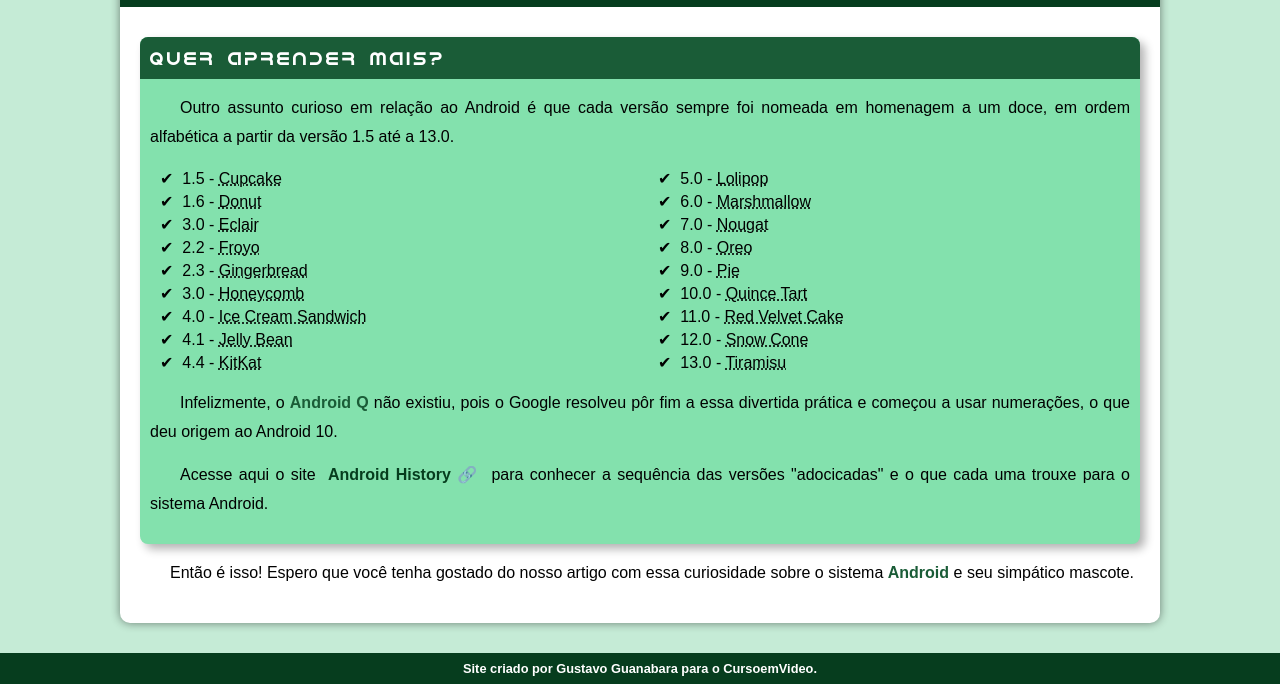
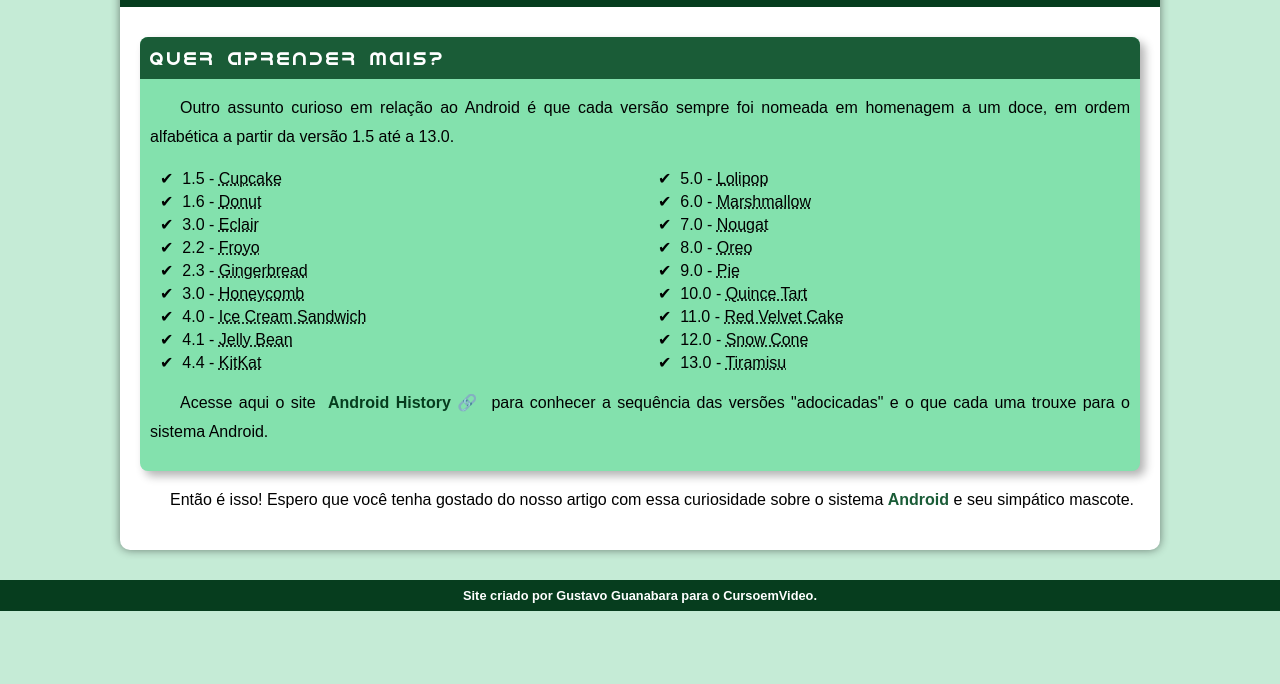
Before and after one commit to M4RC3LO75/projeto-android, a plain HTML site: page index.html in a window 1280 px wide. Shown: the part 2374-3058 px from the top of the page. After the commit the page ends 2985 px from the top, so only its background shows below. Drawn offline with Linux system fonts and the light colour scheme.

Commit message:
Update index.html

```diff
--- a/index.html
+++ b/index.html
@@ -100,9 +100,6 @@
                     <li>12.0 - <abbr title="Cone de Sorvete">Snow Cone</abbr></li>
                     <li>13.0 - <abbr title="Tiramisu">Tiramisu</abbr></li>
                 </ul>
-                <p>
-                    Infelizmente, o <strong>Android Q</strong> não existiu, pois o Google resolveu pôr fim a essa divertida prática e começou a usar numerações, o que deu origem ao Android 10.
-                </p>
 
                 <p>
                     Acesse aqui o site <a href="https://www.android.com/intl/pt-BR_br/what-is-android/" target="_blank" class="externo">Android History</a> para conhecer a sequência das versões "adocicadas" e o que cada uma trouxe para o sistema Android.
```
